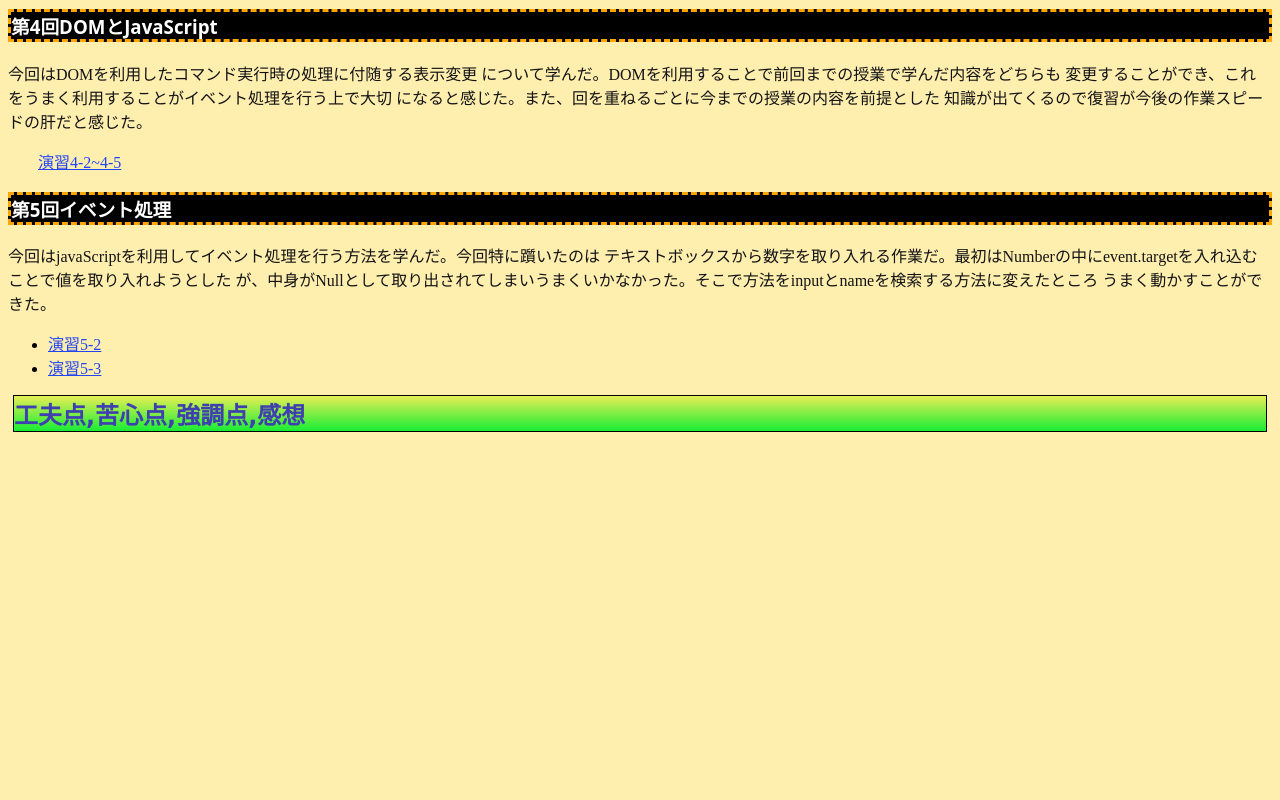
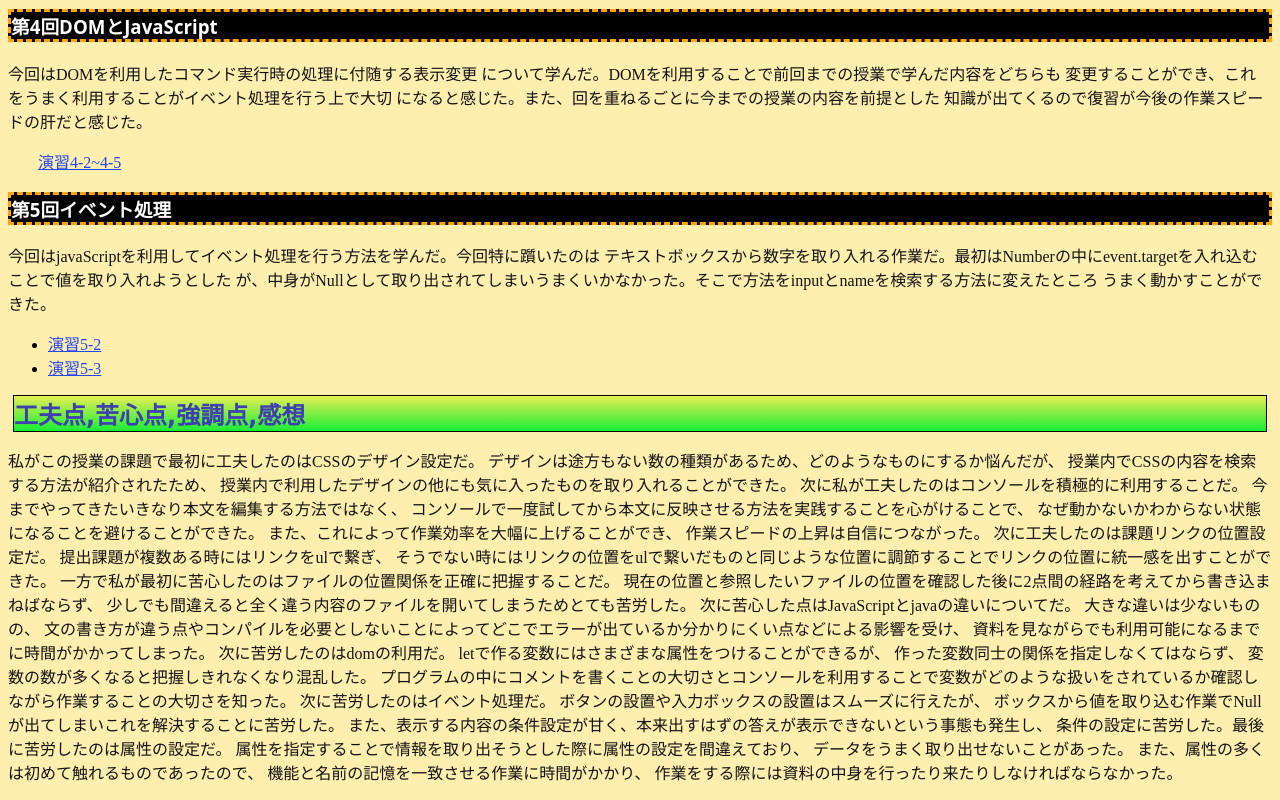
Before and after one commit to G285102022/medialabo, a plain HTML site: page index.html in a window 1280 px wide. Shown: the part 1511-2311 px from the top of the page. Before the commit the page ends 1959 px from the top, so only its background shows below. Drawn offline with Linux system fonts and the light colour scheme.

Commit message:
コミット

```diff
--- a/index.html
+++ b/index.html
@@ -90,6 +90,42 @@
           <li><a href="practice-event/event-list.html">演習5-3</a></li>
         </ul>
         <h2>工夫点,苦心点,強調点,感想</h2>
-        <p></p>
+        <p>私がこの授業の課題で最初に工夫したのはCSSのデザイン設定だ。
+          デザインは途方もない数の種類があるため、どのようなものにするか悩んだが、
+          授業内でCSSの内容を検索する方法が紹介されたため、
+          授業内で利用したデザインの他にも気に入ったものを取り入れることができた。
+          次に私が工夫したのはコンソールを積極的に利用することだ。
+          今までやってきたいきなり本文を編集する方法ではなく、
+          コンソールで一度試してから本文に反映させる方法を実践することを心がけることで、
+          なぜ動かないかわからない状態になることを避けることができた。
+          また、これによって作業効率を大幅に上げることができ、
+          作業スピードの上昇は自信につながった。
+          次に工夫したのは課題リンクの位置設定だ。
+          提出課題が複数ある時にはリンクをulで繋ぎ、
+          そうでない時にはリンクの位置をulで繋いだものと同じような位置に調節することでリンクの位置に統一感を出すことができた。
+          一方で私が最初に苦心したのはファイルの位置関係を正確に把握することだ。
+          現在の位置と参照したいファイルの位置を確認した後に2点間の経路を考えてから書き込まねばならず、
+          少しでも間違えると全く違う内容のファイルを開いてしまうためとても苦労した。
+          次に苦心した点はJavaScriptとjavaの違いについてだ。
+          大きな違いは少ないものの、
+          文の書き方が違う点やコンパイルを必要としないことによってどこでエラーが出ているか分かりにくい点などによる影響を受け、
+          資料を見ながらでも利用可能になるまでに時間がかかってしまった。
+          次に苦労したのはdomの利用だ。
+          letで作る変数にはさまざまな属性をつけることができるが、
+          作った変数同士の関係を指定しなくてはならず、
+          変数の数が多くなると把握しきれなくなり混乱した。
+          プログラムの中にコメントを書くことの大切さとコンソールを利用することで変数がどのような扱いをされているか確認しながら作業することの大切さを知った。
+          次に苦労したのはイベント処理だ。
+          ボタンの設置や入力ボックスの設置はスムーズに行えたが、
+          ボックスから値を取り込む作業でNullが出てしまいこれを解決することに苦労した。
+          また、表示する内容の条件設定が甘く、本来出すはずの答えが表示できないという事態も発生し、
+          条件の設定に苦労した。最後に苦労したのは属性の設定だ。
+          属性を指定することで情報を取り出そうとした際に属性の設定を間違えており、
+          データをうまく取り出せないことがあった。
+          また、属性の多くは初めて触れるものであったので、
+          機能と名前の記憶を一致させる作業に時間がかかり、
+          作業をする際には資料の中身を行ったり来たりしなければならなかった。
+
+        </p>
   </body>
 </html>
--- a/project.css
+++ b/project.css
@@ -12,3 +12,6 @@ h1{
 ul{
   color:white;
 }
+label{
+  color:white;
+}
```
